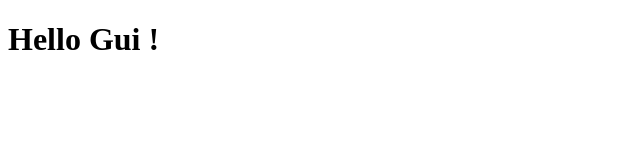
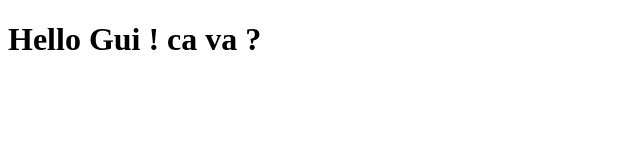
Before and after one commit to GuillaumeGnz/coursera-test, a plain HTML site: page site/index.html in a window 1280 px wide. Shown: the whole page, without its empty margins (0-640 px from the left). Drawn offline with Linux system fonts and the light colour scheme.

Commit message:
Small addition to our page content

```diff
--- a/site/index.html
+++ b/site/index.html
@@ -4,6 +4,6 @@
 	<title>Hello Coursera</title>
 </head>
 <body>
-<h1> Hello Gui !</h1>
+<h1> Hello Gui ! ca va ?</h1>
 </body>
 </html>
```
